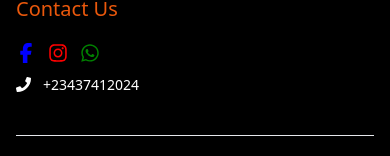
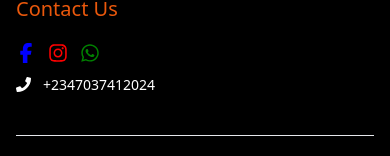
Before and after one commit to Tech041/insurance, a React (Vite) app: page / in a window 390 px wide. Shown: the part 3210-3366 px from the top of the page. Built offline with nearby package versions, Linux system fonts and the light colour scheme.

Commit message:
updated phone number

```diff
--- a/src/components/Footer.jsx
+++ b/src/components/Footer.jsx
@@ -104,7 +104,7 @@ const Footer = () => {
               <div className="pt-3">
                 <a href="tel:+23437412024" className="flex items-center gap-3">
                   <FaPhone size={15} />
-                  <span className="">+23437412024</span>
+                  <span className="">+2347037412024</span>
                 </a>
               </div>
             </div>
```
